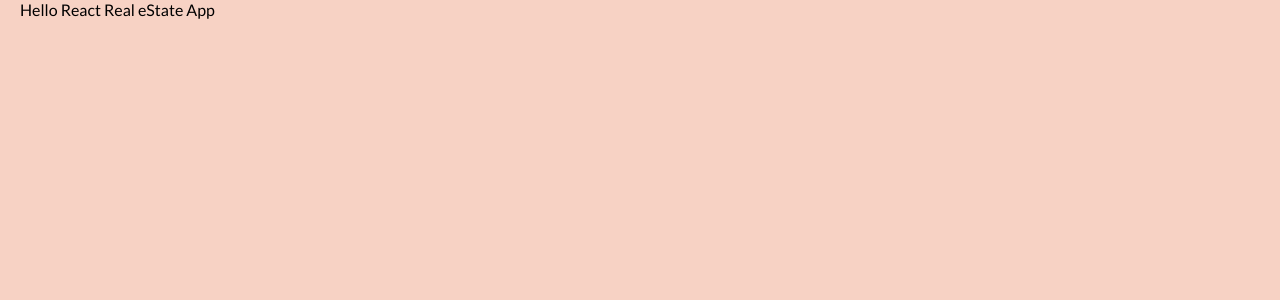
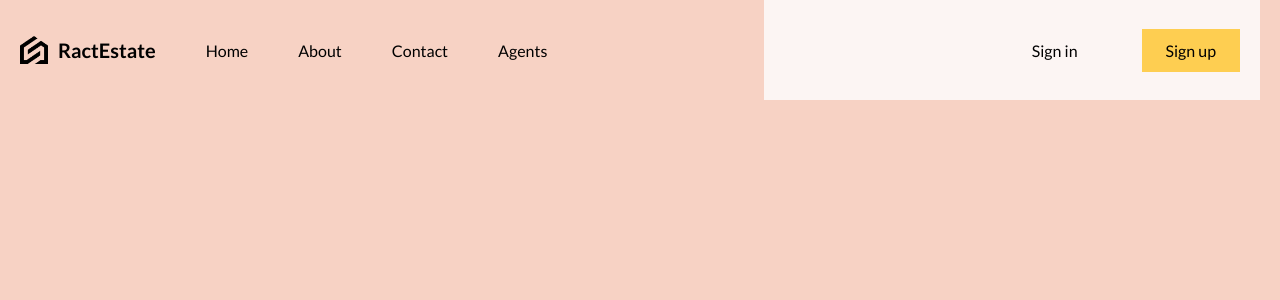
Before and after one commit to Narotam-Mishra/react-real-estate-app, a React (Vite) app: page / in a window 1280 px wide. Shown: the top 300 px of the page. Built offline with nearby package versions, Linux system fonts and the light colour scheme.

Commit message:
react-real-estate_app_1.4_navbar_styling_completed

```diff
--- a/src/App.jsx
+++ b/src/App.jsx
@@ -1,9 +1,12 @@
 
+import Navbar from "./components/navbar/Navbar";
 import "./layout.scss";
 
 function App() {
   return (
-    <div className="layout">Hello React Real eState App</div>
+    <div className="layout">
+      <Navbar />
+    </div>
   )
 }
 
--- /dev/null
+++ b/src/components/navbar/Navbar.jsx
@@ -0,0 +1,24 @@
+import './Navbar.scss';
+
+const Navbar = () => {
+  return (
+    <nav>
+        <div className="left">
+          <a href='/' className='logo'>
+            <img src="/logo.png" alt="logo"/>
+            <span>RactEstate</span>
+          </a>
+          <a href="/">Home</a>
+          <a href="/">About</a>
+          <a href="/">Contact</a>
+          <a href="/">Agents</a>
+        </div>
+        <div className="right">
+          <a href="/">Sign in</a>
+          <a href="/" className='register'>Sign up</a>
+        </div>
+    </nav>
+  )
+}
+
+export default Navbar
--- /dev/null
+++ b/src/components/navbar/Navbar.scss
@@ -0,0 +1,52 @@
+
+nav{
+    display: flex;
+    justify-content: space-between;
+    align-items: center;
+    height: 100px;
+
+    a{
+        transition: all 0.4s ease;
+
+        &:hover{
+            scale: 1.05;
+        }
+    }
+
+    .left{
+        flex: 3;
+        display: flex;
+        align-items: center;
+        gap: 50px;
+
+        .logo{
+            font-weight: bold;
+            font-size: 20px;
+            display: flex;
+            align-items: center;
+            gap: 10px;
+
+            img{
+                width: 28px;
+            }
+        }
+    }
+
+    .right{
+        flex: 2;
+        display: flex;
+        align-items: center;
+        justify-content: flex-end;
+        background-color: #fcf5f3;
+        height: 100%;
+
+        a{
+            padding: 12px 24px;
+            margin: 20px;
+        }
+
+        .register{
+            background-color: #fece51;
+        }
+    }
+}
```
Also changed, not shown: src/components/Navbar.jsx (deleted).
